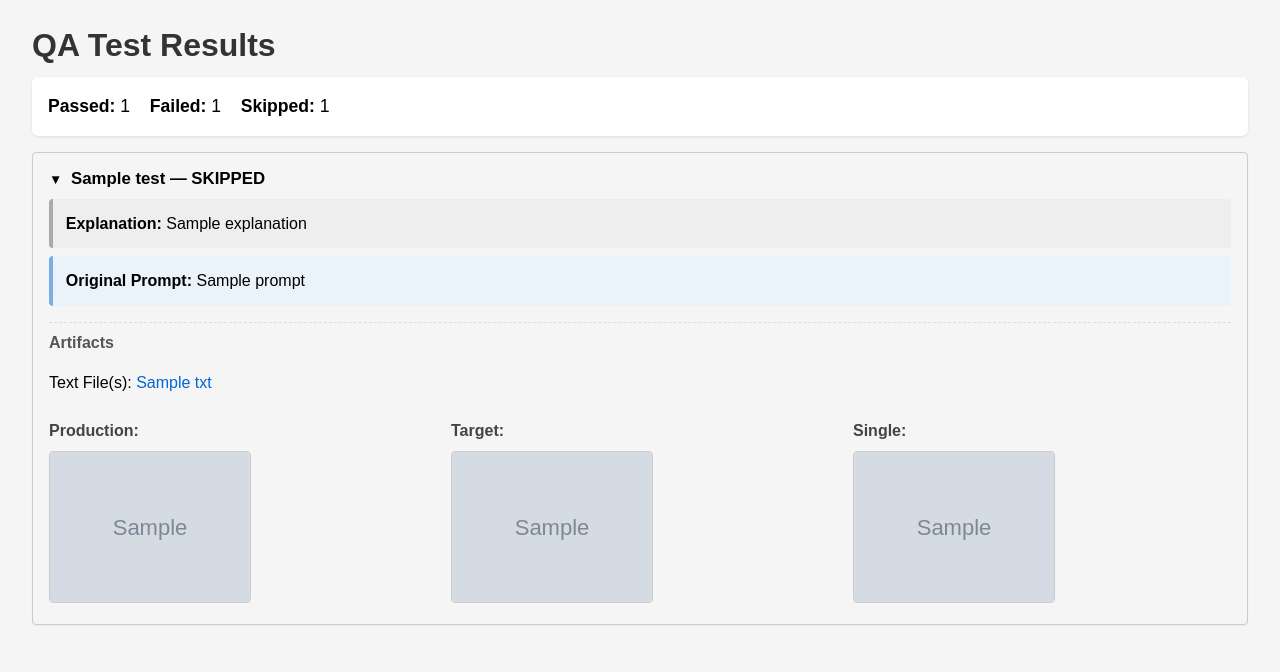
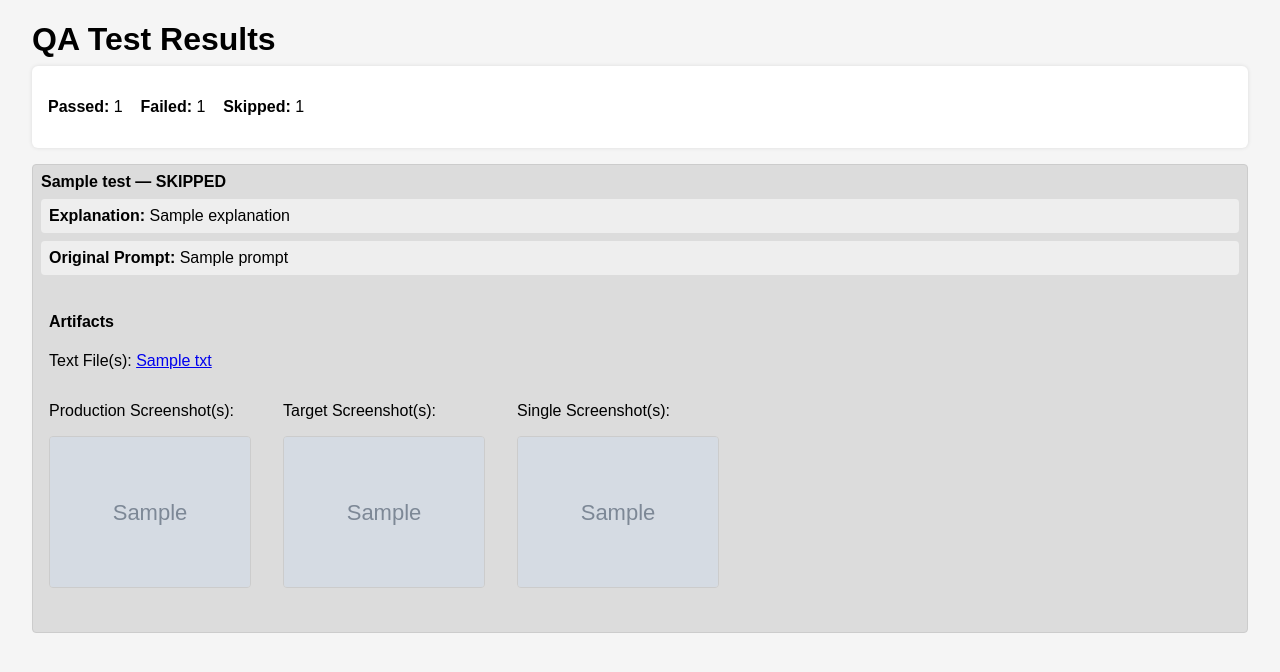
Before and after one commit to FlyBase/website_automated_testing, a Python web app: template scripts/templates/report_template.html in a window 1280 px wide, after a click that opens the changed part. Shown: the top 672 px of the page. Run offline with Jinja, Linux system fonts and the light colour scheme; the template is opened without the code that fills it: most values are stand-ins (such as "Sample title", 1, 10 or a date in 2020); grey boxes marked "Sample" are stand-in pictures.

Commit message:
Reverting template.

```diff
--- a/scripts/templates/report_template.html
+++ b/scripts/templates/report_template.html
@@ -4,26 +4,21 @@
   <meta charset="UTF-8" />
   <title>QA Test Results</title>
   <style>
+    /* --- START OF ORIGINAL STYLES --- */
     body {
       font-family: Arial, sans-serif;
       margin: 1rem 2rem;
       background-color: #f5f5f5;
-      line-height: 1.5; /* Improve readability */
     }
     h1 {
       margin-bottom: 0.5rem;
-      color: #333;
     }
     .summary {
       background-color: #fff;
       padding: 1rem;
       border-radius: 6px;
       margin-bottom: 1rem;
-      box-shadow: 0 1px 3px rgba(0,0,0,0.1);
-    }
-    .summary p {
-        margin: 0;
-        font-size: 1.1em;
+      box-shadow: 0 0 4px rgba(0,0,0,0.1);
     }
 
     details {
@@ -31,91 +26,54 @@
       background-color: #fff;
       border: 1px solid #ccc;
       border-radius: 4px;
-      padding: 0.8rem 1rem; /* Slightly more padding */
-      box-shadow: 0 1px 2px rgba(0,0,0,0.05);
+      padding: 0.5rem;
     }
     summary {
       font-weight: bold;
       cursor: pointer;
-      list-style: none; /* Remove default marker */
+      list-style: none; /* Keep this to avoid default marker */
       outline: none;
-      margin-bottom: 0.5rem; /* Space below summary when open */
-      font-size: 1.05em;
     }
-    summary::-webkit-details-marker { display: none; } /* Chrome/Safari */
-    summary::marker { display: none; } /* Firefox */
+    /* Color the summary background depending on test status. We'll do it inline. */
 
-    /* Add custom marker */
-    summary::before {
-        content: '► '; /* Collapsed state */
-        font-size: 0.8em;
-        margin-right: 5px;
-    }
-    details[open] > summary::before {
-        content: '▼ '; /* Expanded state */
-    }
-
-    .explanation, .prompt { /* Apply similar styling to both */
+    .explanation {
       margin: 0.5rem 0;
-      padding: 0.8rem;
+      padding: 0.5rem;
       background-color: #eee;
       border-radius: 4px;
-      border-left: 4px solid #aaa; /* Add a visual bar */
-      word-wrap: break-word; /* Prevent long prompts from overflowing */
+      word-wrap: break-word; /* Keep word-wrap for long text */
     }
+    /* <<< Add style for prompt, mirroring explanation >>> */
     .prompt {
-        background-color: #eaf2fa; /* Slightly different background for prompt */
-        border-left-color: #7aade9;
+      margin: 0.5rem 0;
+      padding: 0.5rem;
+      background-color: #eee; /* Same background as explanation */
+      border-radius: 4px;
+      word-wrap: break-word; /* Keep word-wrap for long text */
     }
 
     .artifacts {
-      margin: 1rem 0 0.5rem 0; /* Add margin top */
-      padding-top: 0.5rem;
-      border-top: 1px dashed #ddd; /* Separator */
-    }
-    .artifacts h4 {
-        margin-top: 0;
-        margin-bottom: 0.5rem;
-        color: #555;
+      margin: 0.5rem 0;
+      padding: 0.5rem;
     }
     .artifact-link {
       display: inline-block;
       margin-right: 1rem;
-      margin-bottom: 0.5rem; /* Space below links */
-      color: #0366d6;
-      text-decoration: none;
-    }
-    .artifact-link:hover {
-        text-decoration: underline;
     }
     .screenshots {
       display: flex;
-      gap: 1.5rem; /* Slightly smaller gap */
+      gap: 2rem;
       flex-wrap: wrap;
-      margin-top: 0.8rem;
-    }
-    .screenshots div { /* Container for each screenshot type */
-        flex: 1 1 200px; /* Allow wrapping */
-        min-width: 150px;
-    }
-    .screenshots p { /* Label for screenshots */
-        margin: 0 0 0.5rem 0;
-        font-weight: bold;
-        color: #444;
+      margin: 1rem 0;
     }
     .screenshots img {
       max-width: 200px;
-      height: auto; /* Maintain aspect ratio */
       border: 1px solid #ccc;
       border-radius: 4px;
       cursor: pointer;
-      transition: transform 0.2s ease-in-out;
-      display: block; /* Prevent extra space below image */
+      height: auto; /* Add height auto for aspect ratio */
     }
-    .screenshots img:hover {
-        transform: scale(1.05);
-        border-color: #888;
-    }
+     /* --- END OF ORIGINAL STYLES (with .prompt added) --- */
   </style>
 </head>
 <body>
@@ -129,23 +87,26 @@
 </div>
 
 {% for test in tests %}
+  {# Use original background color logic #}
   {% set bgColor = "" %}
   {% if test.status == "pass" %}
-    {% set bgColor = "#e6ffed" %} {# Lighter green #}
+    {% set bgColor = "lightgreen" %}
   {% elif test.status == "fail" %}
-    {% set bgColor = "#ffebee" %} {# Lighter red #}
+    {% set bgColor = "#f8c8c8" %}
   {% elif test.status == "skipped" %}
-    {% set bgColor = "#f5f5f5" %} {# Lighter grey #}
+    {% set bgColor = "#dcdcdc" %}
   {% else %}
     {% set bgColor = "#fff" %}
   {% endif %}
 
+  {# Use original padding/structure for details #}
   <details style="background-color: {{ bgColor }};">
-    {# Display test name and status in the summary #}
+    {# Use original summary structure #}
     <summary>{{ test.name }} &mdash; {{ test.status|upper if test.status else 'UNKNOWN' }}</summary>
 
-    {# Display Explanation #}
+    {# Original Explanation Div #}
     <div class="explanation">
+      {# Add robustness for missing explanation #}
       <strong>Explanation:</strong> {{ test.explanation if test.explanation else 'N/A' }}
     </div>
 
@@ -156,58 +117,54 @@
     </div>
     {% endif %}
 
-    {# Display Artifacts #}
+    {# Original Artifacts Div Structure #}
     <div class="artifacts">
       <h4>Artifacts</h4>
       {% if test.text_files %}
         <p>Text File(s):
           {% for txt in test.text_files %}
-            {# Link points to artifacts/<filename> relative to index.html #}
             <a class="artifact-link" href="artifacts/{{txt}}" download>{{txt}}</a>
           {% endfor %}
         </p>
       {% endif %}
 
-      {# Display Screenshots #}
       <div class="screenshots">
         {% if test.screenshots_prod %}
           <div>
-            <p>Production:</p>
+            {# Use original label #}
+            <p>Production Screenshot(s):</p>
             {% for img in test.screenshots_prod %}
-              <a href="artifacts/{{img}}" target="_blank" title="View Production Screenshot: {{img}}">
-                <img src="artifacts/{{img}}" alt="Production screenshot: {{img}}" />
+              <a href="artifacts/{{img}}" target="_blank">
+                <img src="artifacts/{{img}}" alt="Production screenshot" />
               </a>
             {% endfor %}
           </div>
         {% endif %}
         {% if test.screenshots_target %}
           <div>
-            <p>Target:</p>
+             {# Use original label #}
+            <p>Target Screenshot(s):</p>
             {% for img in test.screenshots_target %}
-              <a href="artifacts/{{img}}" target="_blank" title="View Preview Screenshot: {{img}}">
-                <img src="artifacts/{{img}}" alt="Preview screenshot: {{img}}" />
+              <a href="artifacts/{{img}}" target="_blank">
+                <img src="artifacts/{{img}}" alt="Target screenshot" />
               </a>
             {% endfor %}
           </div>
         {% endif %}
         {% if test.screenshots_single %}
           <div>
-            <p>Single:</p> {# Changed label for clarity #}
+             {# Use original label #}
+            <p>Single Screenshot(s):</p>
             {% for img in test.screenshots_single %}
-              <a href="artifacts/{{img}}" target="_blank" title="View Screenshot: {{img}}">
-                <img src="artifacts/{{img}}" alt="Single screenshot: {{img}}" />
+              <a href="artifacts/{{img}}" target="_blank">
+                <img src="artifacts/{{img}}" alt="Single screenshot" />
               </a>
             {% endfor %}
           </div>
         {% endif %}
-        {# Add section for failure screenshots if implemented #}
-        {# {% if test.screenshots_failure %} ... {% endif %} #}
       </div>
-      {# Show message if no artifacts found for this test #}
-      {% if not test.text_files and not test.screenshots_prod and not test.screenshots_target and not test.screenshots_single %}
-        <p><em>No artifacts generated for this test.</em></p>
-      {% endif %}
-    </div> {# End artifacts div #}
+       {# Removed the "No artifacts" message to match original #}
+    </div>
   </details>
 {% endfor %}
 
```
